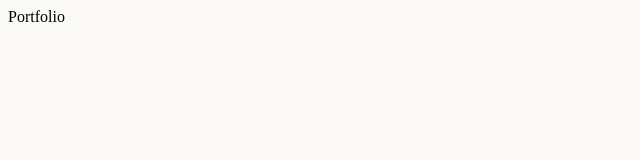
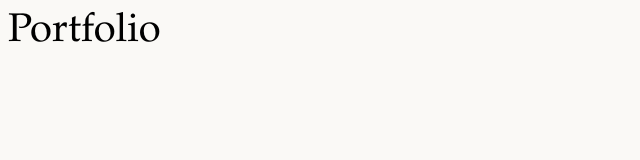
Before and after one commit to Sander19th/Portfolio_Summer_Project, a plain HTML site: page index.html in a window 1280 px wide. Shown: the whole page, without its empty margins (0-640 px from the left). Drawn offline with Linux system fonts and the light colour scheme.

Commit message:
Update stylesheet_portfolio.css

```diff
--- a/stylesheet_portfolio.css
+++ b/stylesheet_portfolio.css
@@ -5,3 +5,8 @@ html, body {
 	height: 100%;
 	background-color: #FAF9F6;
 }
+
+h {
+	font-family: Baskerville, "Palatino Linotype", Palatino, "Century Schoolbook L", "Times New Roman", "serif";
+	font-size: 40px;
+}
```
